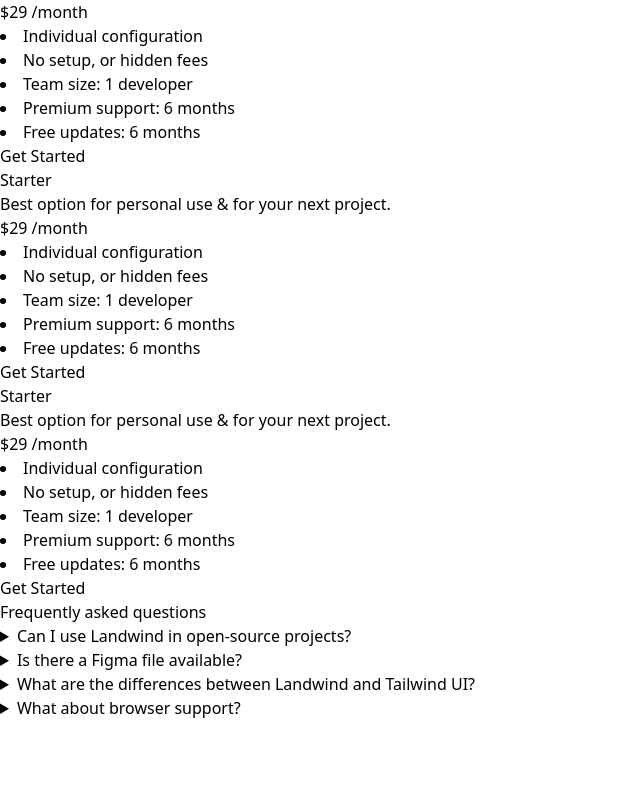
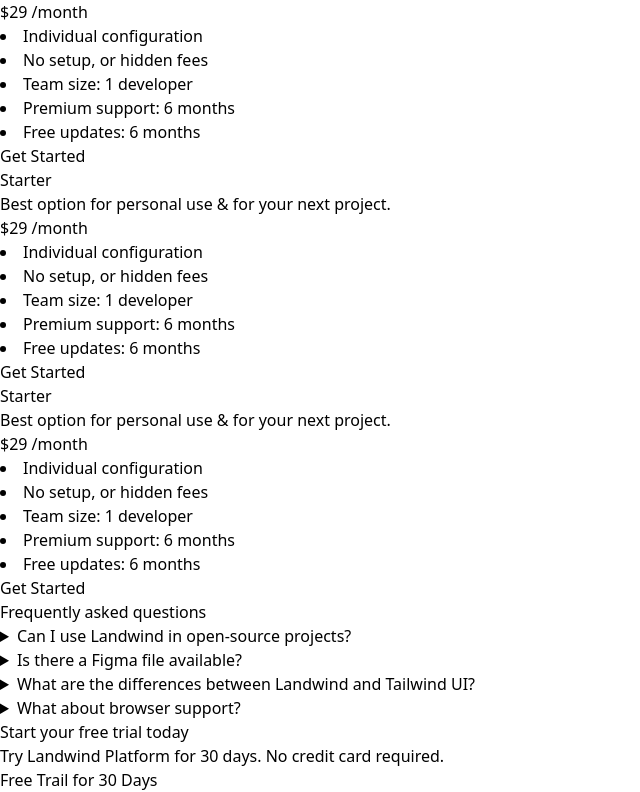
Before and after one commit to hingadesuraj/Tailwind-Project, a React (Vite) app in the folder tailwind_second_app/: page / in a window 1280 px wide. Shown: the part 3117-3909 px from the top of the page, without its empty margins (0-640 px from the left). Before the commit the page ends 3837 px from the top, so only its background shows below. Built offline with nearby package versions, Linux system fonts and the light colour scheme.

Commit message:
FreeTrail componet done desing

```diff
--- a/tailwind_second_app/src/App.jsx
+++ b/tailwind_second_app/src/App.jsx
@@ -1,4 +1,5 @@
 import "./App.css";
+import FreeTrial from "./components/FreeTrial";
 import FrequentlyAsk from "./components/FrequentlyAsk";
 import Heor from "./components/Heor";
 import Heor2 from "./components/Heor2";
@@ -23,6 +24,7 @@
       <Review />
       <Pricing />
       <FrequentlyAsk />
+      <FreeTrial />
     </>
   );
 }
--- /dev/null
+++ b/tailwind_second_app/src/components/FreeTrial.jsx
@@ -0,0 +1,16 @@
+import React from 'react'
+import Button from './miniComponent/Button'
+
+const FreeTrial = () => {
+  return (
+    <div className='justify-between items-center mx-[155px] my-3 bg-[#F9FAFB] mb-4' >
+        <div className='text-center p-4' >
+            <h1  className='font-bold text-3xl py-2'>Start your free trial today</h1>
+            <p className='text-xl text-gray-400 py-4' >Try Landwind Platform for 30 days. No credit card required.</p>
+            <Button title="Free Trail for 30 Days" />
+        </div>
+    </div>
+  )
+}
+
+export default FreeTrial
```
